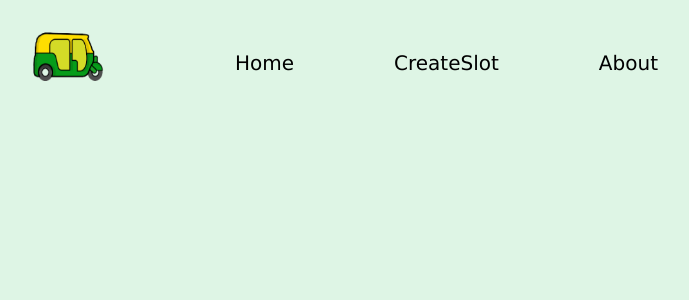
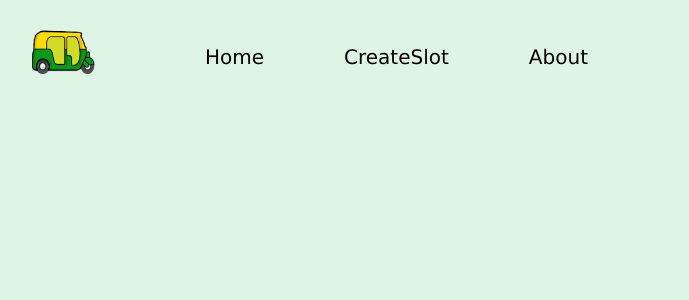
Before and after one commit to Bharath2503/auto_sharing_app, a React (Create React App) app in the folder Frontend/: page / in a window 1280 px wide. Shown: the top 300 px of the page, without its empty margins (63-752 px from the left). Built offline with nearby package versions, Linux system fonts and the light colour scheme.

Commit message:
navbar correction 1

```diff
--- a/Frontend/src/components/navbar.jsx
+++ b/Frontend/src/components/navbar.jsx
@@ -8,7 +8,7 @@ import Image from "../assets/images/auto_clr.png";
 function Header() {
     return (
         <>
-            <Navbar expand="lg">
+            <Navbar expand="sm">
                 <Container>
                     <Navbar.Brand>
                        <img src={Image} alt="auto" />
--- a/Frontend/src/css/navbar.css
+++ b/Frontend/src/css/navbar.css
@@ -9,46 +9,33 @@
     text-decoration: none;
     color:black;
     display: flex;
-    margin-left: 100px;
+    margin-left: 80px;
     font-size: 20px;
-    align-items: flex-end;
+    align-items: flex-start;
 
 }
 .link:hover{
     color: black;
 }
-Navbar{
-    display: flex;
-    justify-content:end;
-    align-items: flex-end;
-    padding: 0px 30px;
-    height: 8vh;
-}
+
 .me-auto{
     display: flex;
-    flex-direction: row;
-    justify-content: center;
+    justify-content:flex-start;
 }
 
-.mobile-menu {
-    display: none;
-    flex-direction: column;
-    justify-content: end;
-    align-items: center;
-  }
-
 .hover-underline-animation {
-  display: inline-block;
+  display:grid;
   position: relative;
 
 }
 .hover-underline-animation::after {
     content: ' ';
-    position: absolute;
-    width: 100%;
+    position:static;
+    width: auto;
     height: 2.5px;
     bottom: 0;
     left: 0;
+    right: 0;
     background-color: #09FF00;
     transform: scaleX(0);
     opacity: 0.5;
@@ -59,15 +46,14 @@ Navbar{
 
 .hover-underline-animation:focus::after{
     opacity:3;
-    margin-left:1px;
     margin-top: 2px;
-    transform: translate3d(0, 0.5em, 0);
+    /* transform: translate3d(0, 0.5em, 0); */
     transform-origin: bottom center;
     transform: scaleX(1);
 }
 
 /* nav image */
 img{
-    width: 100px;
-    height: 100px;
+    width: 90px;
+    height: 90px;
 }
```
